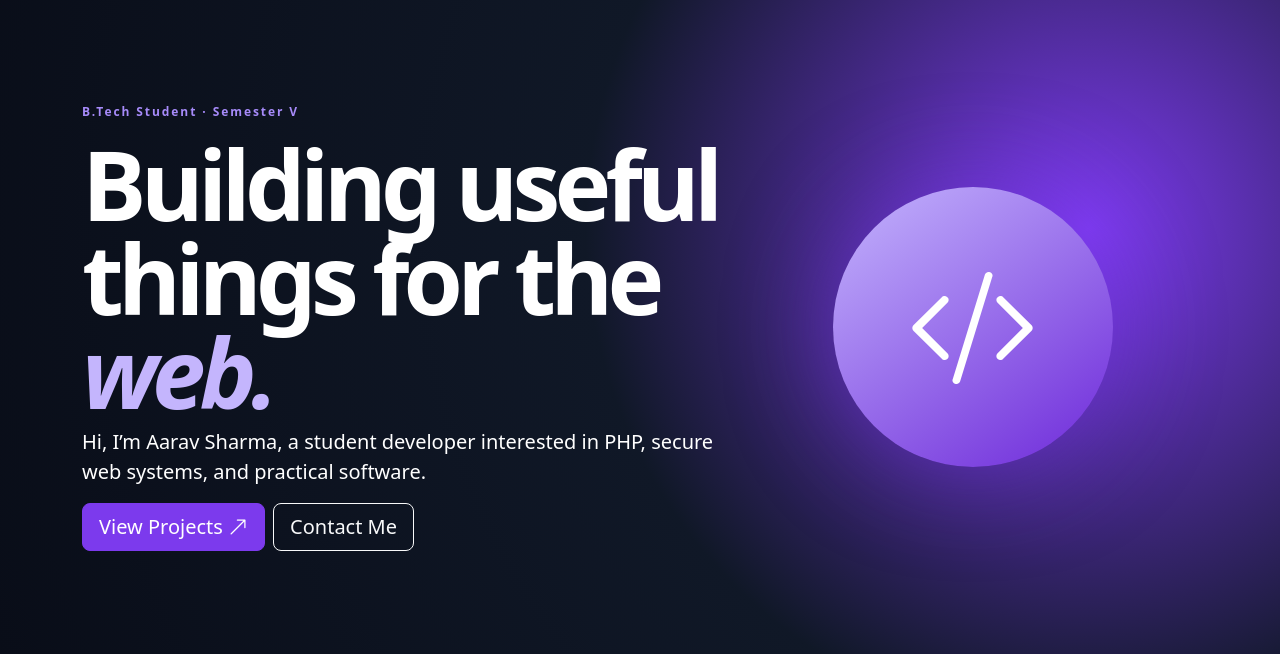
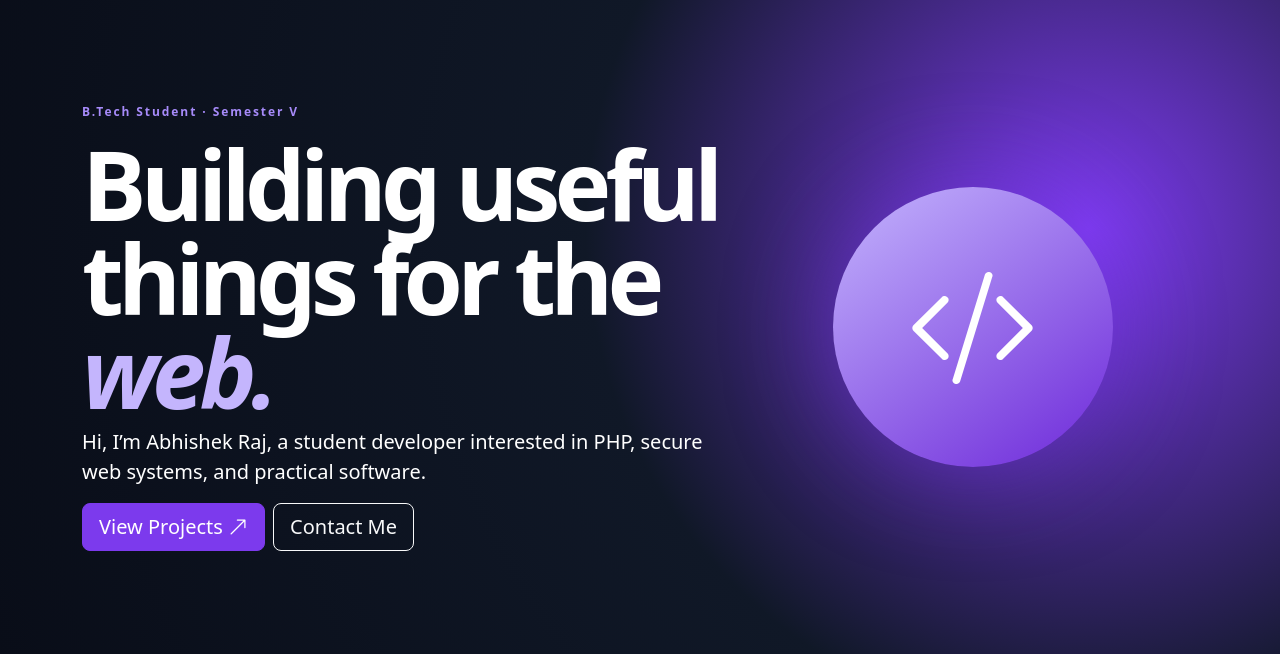
Before and after one commit to Abhi-5423/Public-Portfolio, a PHP site: page /index.php in a window 1280 px wide. Shown: the part 57-711 px from the top of the page. Run offline with PHP 8.4, Linux system fonts and the light colour scheme.

Commit message:
Replace Aarav Sharma with Abhishek Raj on homepage

```diff
--- a/public/index.php
+++ b/public/index.php
@@ -1,5 +1,5 @@
-<?php require dirname(__DIR__).'/bootstrap.php'; $skills=$service->skills()->all();$projects=$service->projects()->featured();$title='Piyush Yadav| Student Developer';require ROOT.'/app/Views/layouts/header.php'; ?>
-<section class="hero"><div class="container py-5"><div class="row align-items-center min-vh-75"><div class="col-lg-7"><p class="eyebrow">B.Tech Student · Semester V</p><h1>Building useful things for the <em>web.</em></h1><p class="lead">Hi, I’m <strong>Aarav Sharma</strong>, a student developer interested in PHP, secure web systems, and practical software.</p><a class="btn btn-primary btn-lg me-2" href="/projects.php">View Projects <i class="bi bi-arrow-up-right"></i></a><a class="btn btn-outline-light btn-lg" href="/contact.php">Contact Me</a></div><div class="col-lg-5"><div class="hero-orb"><i class="bi bi-code-slash"></i></div></div></div></div></section>
+<?php require dirname(__DIR__).'/bootstrap.php'; $skills=$service->skills()->all();$projects=$service->projects()->featured();$title='Abhishek Raj | Student Developer';require ROOT.'/app/Views/layouts/header.php'; ?>
+<section class="hero"><div class="container py-5"><div class="row align-items-center min-vh-75"><div class="col-lg-7"><p class="eyebrow">B.Tech Student · Semester V</p><h1>Building useful things for the <em>web.</em></h1><p class="lead">Hi, I’m <strong>Abhishek Raj</strong>, a student developer interested in PHP, secure web systems, and practical software.</p><a class="btn btn-primary btn-lg me-2" href="/projects.php">View Projects <i class="bi bi-arrow-up-right"></i></a><a class="btn btn-outline-light btn-lg" href="/contact.php">Contact Me</a></div><div class="col-lg-5"><div class="hero-orb"><i class="bi bi-code-slash"></i></div></div></div></div></section>
 <section class="container py-5"><div class="d-flex justify-content-between align-items-end mb-4"><div><p class="eyebrow text-primary">MY TOOLKIT</p><h2>Skills I use to ship</h2></div><a href="/skills.php">All skills <i class="bi bi-arrow-right"></i></a></div><div class="row g-3"><?php foreach(array_slice($skills,0,6) as $skill): ?><div class="col-6 col-md-4"><div class="skill-tile"><span><?=e($skill['category'])?></span><h5><?=e($skill['name'])?></h5><div class="progress"><div class="progress-bar" style="width:<?=e($skill['proficiency'])?>%"></div></div></div></div><?php endforeach;?></div></section>
 <section class="container py-5"><p class="eyebrow text-primary">SELECTED WORK</p><h2 class="mb-4">Featured projects</h2><div class="row g-4"><?php foreach($projects as $project): ?><div class="col-md-4"><article class="project-card h-100"><?php if(!empty($project['image'])):?><img src="/uploads/projects/<?=e($project['image'])?>" alt="<?=e($project['title'])?>"><?php else:?><div class="project-placeholder"><i class="bi bi-window-stack"></i></div><?php endif;?><div class="p-4"><div class="badge text-bg-light mb-2"><?=e($project['technologies'])?></div><h4><?=e($project['title'])?></h4><p><?=e($project['short_description'])?></p><a href="/project.php?id=<?=urlencode($project['id'])?>" class="stretched-link">Explore project <i class="bi bi-arrow-right"></i></a></div></article></div><?php endforeach;?></div></section>
 <section class="stats py-5"><div class="container"><div class="row text-center"><div class="col-4"><strong><?=count($projects)?>+</strong><span>Featured builds</span></div><div class="col-4"><strong><?=count($skills)?>+</strong><span>Technical skills</span></div><div class="col-4"><strong>2026</strong><span>Graduation target</span></div></div></div></section><?php require ROOT.'/app/Views/layouts/footer.php'; ?>
```
